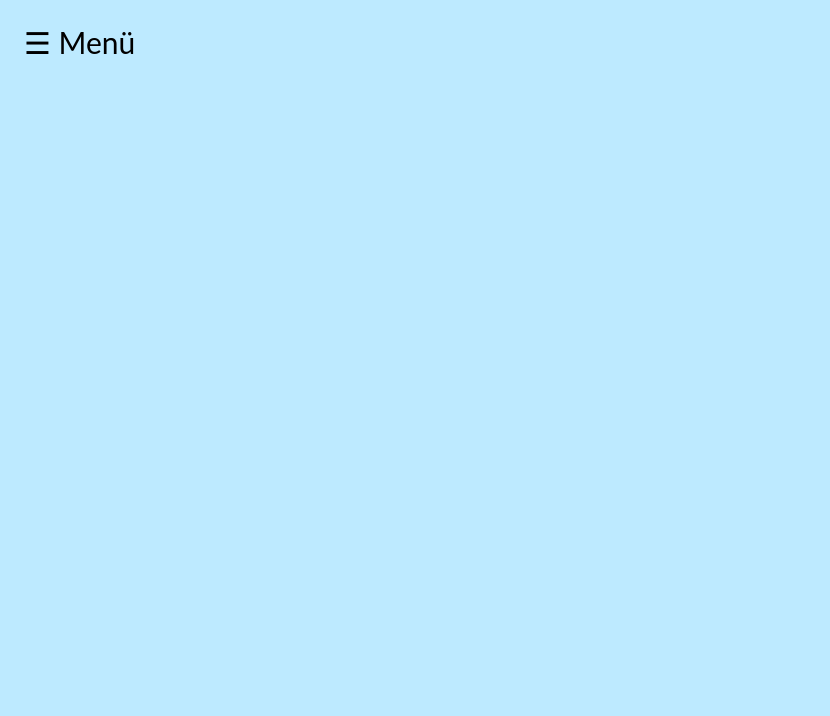
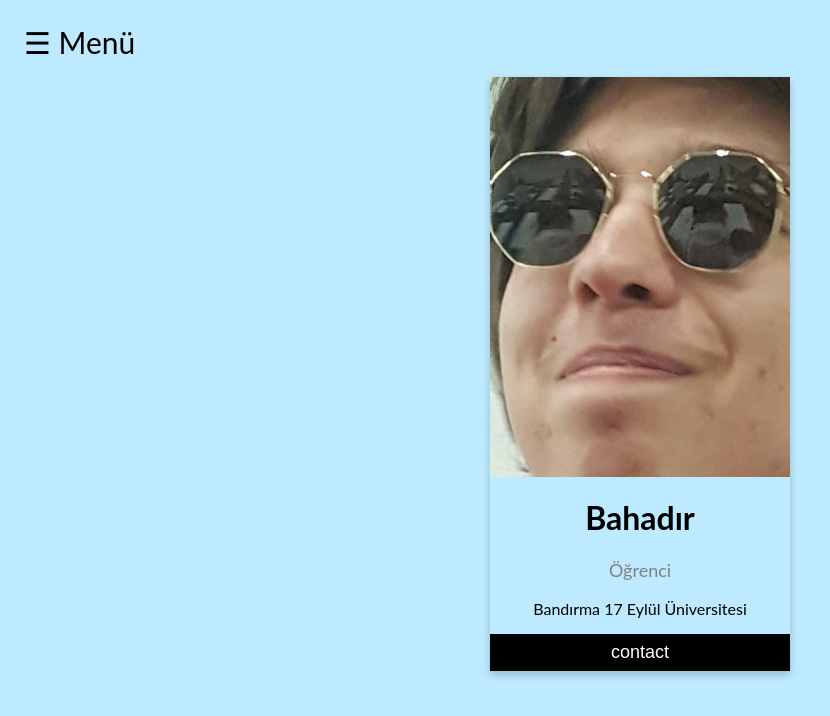
Before and after one commit to Bahadir863/HW, a plain HTML site: page hakkimda.html in a window 1280 px wide. Shown: the whole page, without its empty margins (0-830 px from the left). Drawn offline with Linux system fonts and the light colour scheme.

Commit message:
card added

```diff
--- a/hakkimda.html
+++ b/hakkimda.html
@@ -14,13 +14,20 @@
     <a href="blog.html">Blog</a>
     <a href="hakkimda.html">Hakkımda</a>
     <a href="iletisim.html">İletişim</a>
-    <a href="aaa.html">Hakkımda</a>
+
   </div>
 
   <div id="main">
 
     <span style="font-size:30px;cursor:pointer" onclick="openNav()">&#9776; Menü</span>
   </div>
+  <div class="card">
+    <img src="ben.jpg" alt="John" style="width:100%">
+    <h1>Bahadır</h1>
+    <p class="title">Öğrenci</p>
+    <p>Bandırma 17 Eylül Üniversitesi</p>
+    <button onclick="document.location='iletisim.html'">contact</button>
+
 
   <script>
   function openNav() {
--- a/style.css
+++ b/style.css
@@ -75,3 +75,37 @@ h1 {
 body {
   background-color: rgb(189, 234, 255);
 }
+.card {
+  box-shadow: 0 4px 8px 0 rgba(0, 0, 0, 0.2);
+  max-width: 300px;
+  margin: auto;
+  text-align: center;
+}
+
+.title {
+  color: grey;
+  font-size: 18px;
+}
+
+button {
+  border: none;
+  outline: 0;
+  display: inline-block;
+  padding: 8px;
+  color: white;
+  background-color: #000;
+  text-align: center;
+  cursor: pointer;
+  width: 100%;
+  font-size: 18px;
+}
+
+a {
+  text-decoration: none;
+  font-size: 22px;
+  color: black;
+}
+
+button:hover, a:hover {
+  opacity: 0.7;
+}
```
Also changed, not shown: blog.html (+1 -1 lines), iletisim.html (+14 -2 lines), index.html (+1 -1 lines), ben.JPG (added).
